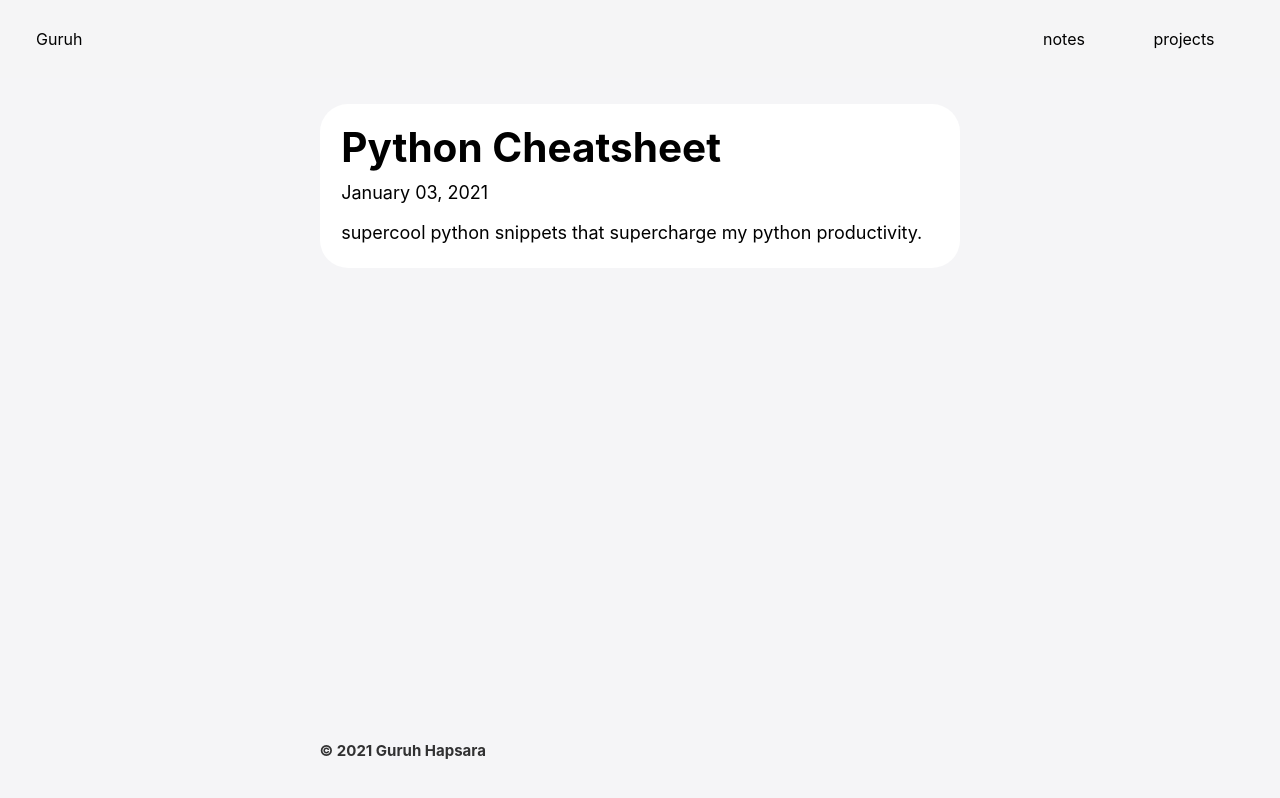
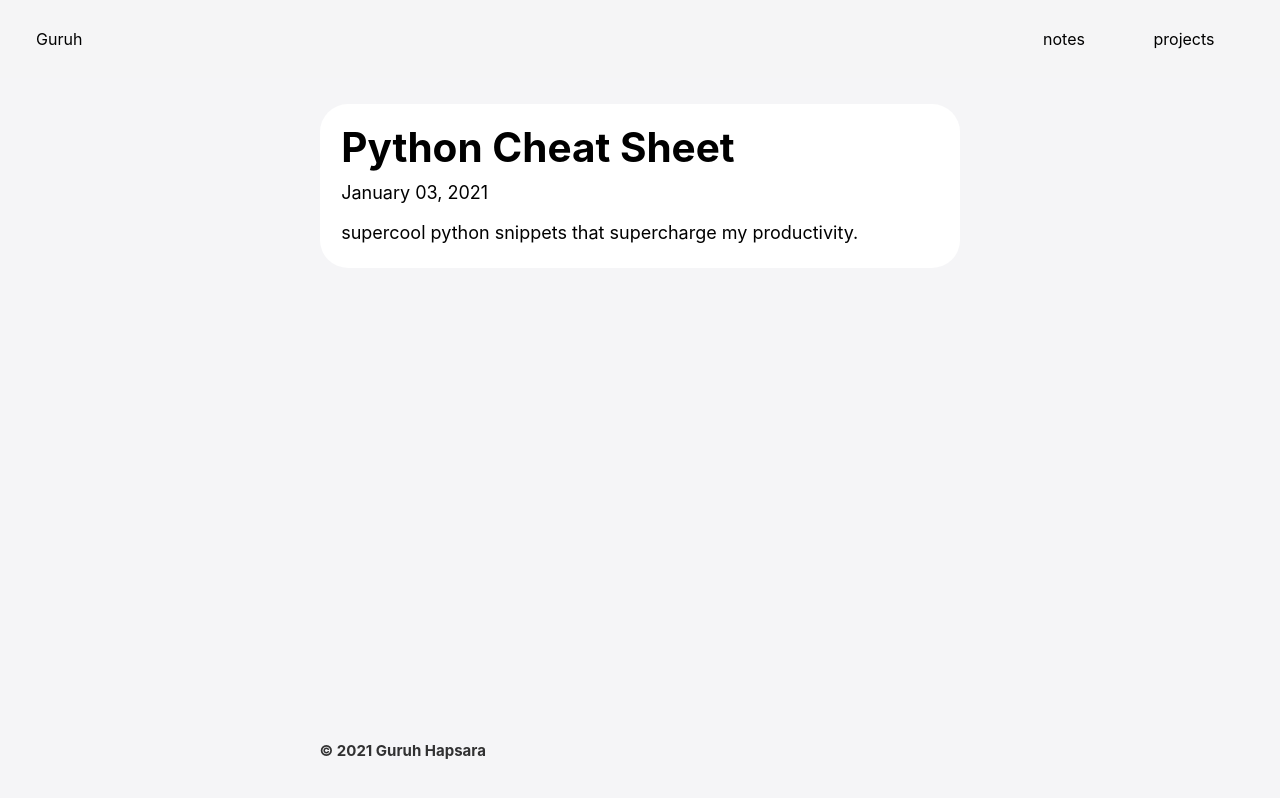
Before and after one commit to ghapsara/guruhhapsara.dev, a Gatsby site: page /notes in a window 1280 px wide. Built offline with nearby package versions, Linux system fonts and the light colour scheme; Gatsby itself is replaced by a stand-in of ours.

Commit message:
fix title

```diff
--- a/src/content/2020-11-07-blog-python/index.md
+++ b/src/content/2021-01-03-python-cheat-sheet/index.md
@@ -1,15 +1,15 @@
 ---
 kind: post
 published: true
-title: Python Cheatsheet
+title: Python Cheat Sheet
 date: 2021-01-03T22:00:00.00Z
-path: /python-cheatsheet
+path: /python-cheat-sheet
 tags:
   - python
   - pandas
   - numpy
 description: >-
-  supercool python snippets that supercharge my python productivity.
+  supercool python snippets that supercharge my productivity.
 background: "#f8ead0"
 ---
 
```
